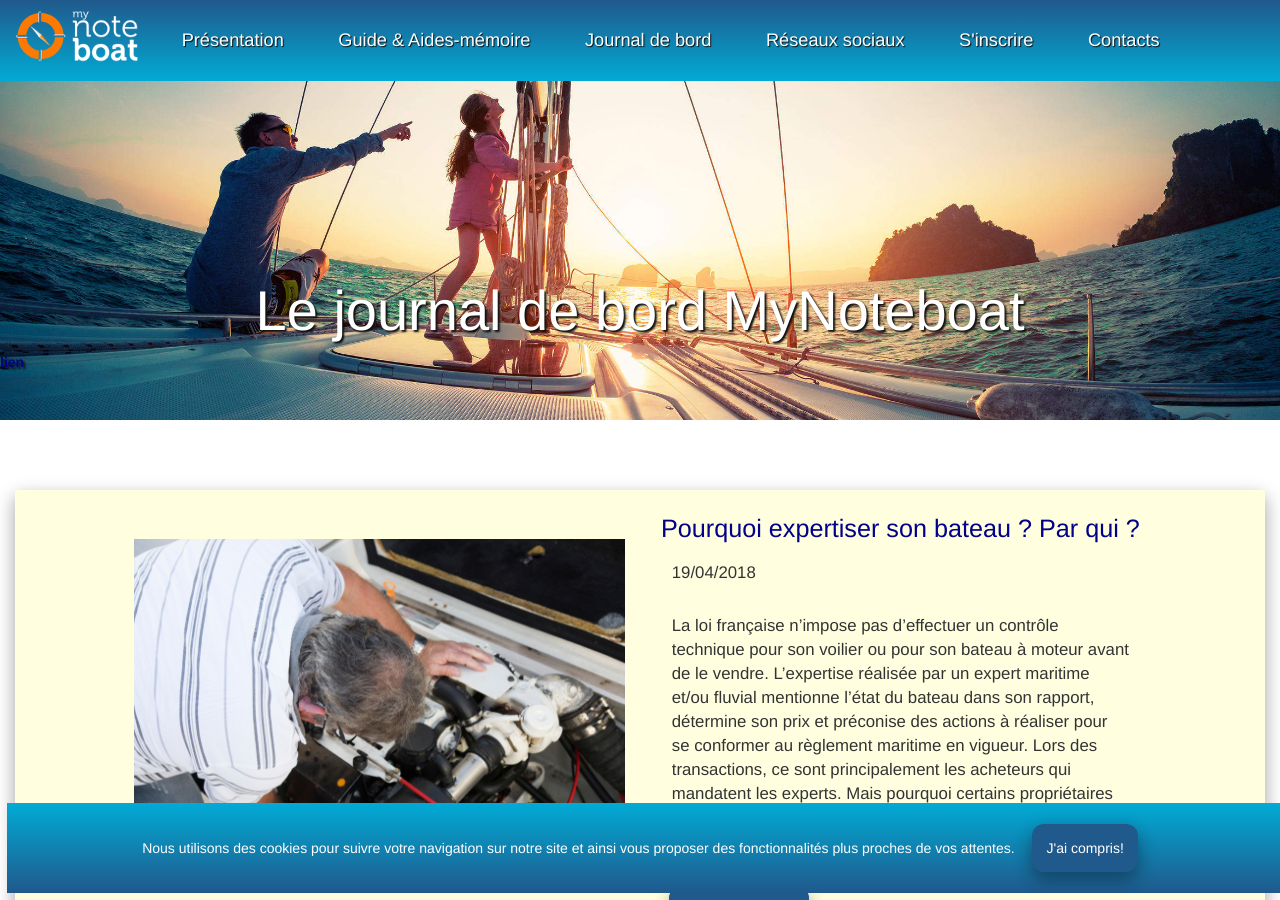
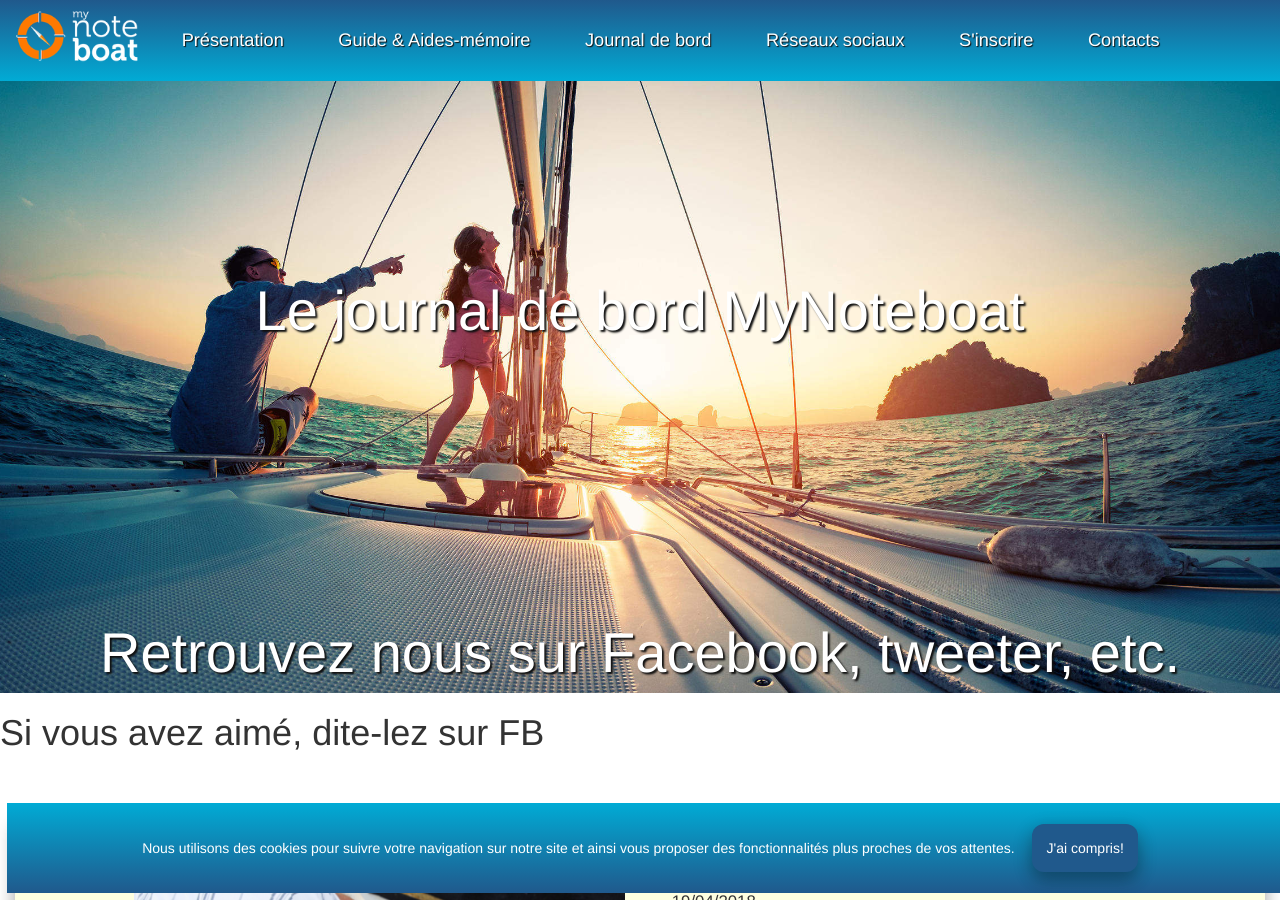
Before and after one commit to pjtiberghien/trial, a Jekyll site: the page built from docs/blog/index.html, in a window 1280 px wide and 900 px high. Built offline with Jekyll 4.4.1, drawn with Linux system fonts in a browser that asks for light colours; nearby versions of some CDN libraries; the list of posts is cut into pages by our own code.

Commit message:
Modif pour appartion de la mention

```diff
--- a/docs/_includes/posttopbanner.html
+++ b/docs/_includes/posttopbanner.html
@@ -1,5 +1,5 @@
 <div id="topBanner" class="TitleBanner" {% if page.image%} style="background-image: url('{{ page.image}}');" {% endif %}>
     <h1>{{ page.title }}</h1>
+    <h1>Retrouvez nous sur Facebook, tweeter, etc.</h1>
     <!-- Include your post title, byline, date, and other info inside the header here. -->
-    <a href="https://www.facebook.com/sharer/sharer.php?u=http://www.mynoteboat.fr/blog/" target="_blank">lien</a>
 </div>
--- a/docs/_layouts/blogindex.html
+++ b/docs/_layouts/blogindex.html
@@ -5,6 +5,7 @@
 <div id="topOfPage"></div>
 {% include navbar.html %}
 {% include posttopbanner.html %}
+<h1>Si vous avez aimé, dite-lez sur FB</h1>
 <!-- Footer -->
 <div class="container-fluid">
     {{ content }}
```
